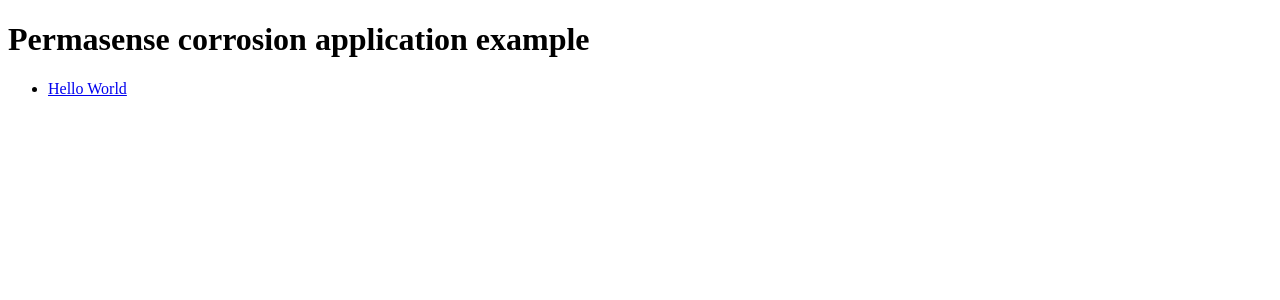
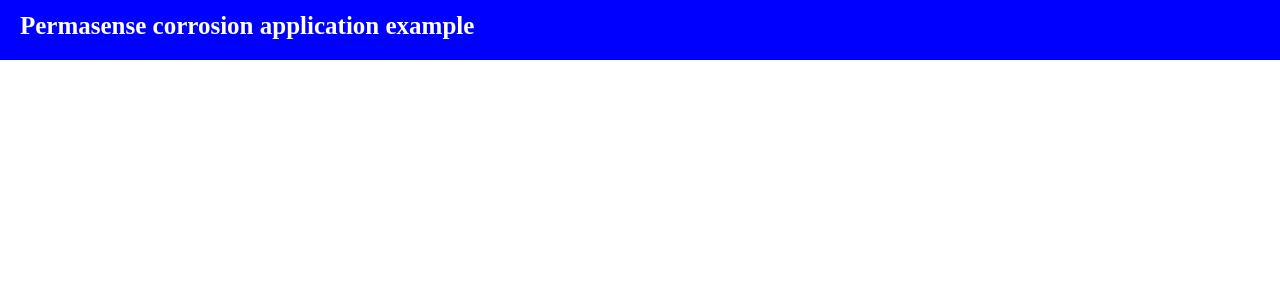
Before and after one commit to thibaultcrn1/permasense-corrosion-app-example, an Angular app: page / in a window 1280 px wide. Shown: the top 300 px of the page. Built offline with nearby package versions, Linux system fonts and the light colour scheme.

Commit message:
Create style

```diff
--- a/src/app/app-routing.module.ts
+++ b/src/app/app-routing.module.ts
@@ -2,9 +2,11 @@
 import { RouterModule, Routes } from '@angular/router';
 
 import { HelloWorldComponent } from './hello-world/hello-world.component';
+import { DashboardComponent } from './dashboard/dashboard.component';
 
 const routes: Routes = [
-  {path: 'hello-world', component: HelloWorldComponent}
+  {path: 'hello-world', component: HelloWorldComponent},
+  {path: "dashboard", component: DashboardComponent},
 ];
 
 @NgModule({
--- a/src/app/app.component.css
+++ b/src/app/app.component.css
@@ -0,0 +1,22 @@
+* {
+    margin: 0px 0px 0px 0px;
+    padding: 0px 0px 0px 0px;
+}
+
+header {
+    background-color: blue;
+    width: 100%;
+    height: 60px;
+    display: flex;
+    position: fixed;
+    margin-left: -8px;
+    margin-top: -8px;
+}
+
+header h1 {
+    font-size: 25px;
+    justify-content: center;
+    color: #ffffff;
+    margin-top: 12px;
+    margin-left: 20px;
+}
--- a/src/app/app.component.html
+++ b/src/app/app.component.html
@@ -5,6 +5,7 @@
 <nav>
   <ul class="nav">
     <li><a routerLink="/hello-world">Hello World</a></li>
+    <li><a routerLink="/dashboard">Dashboard</a></li>
   </ul>
 </nav>
 
```
